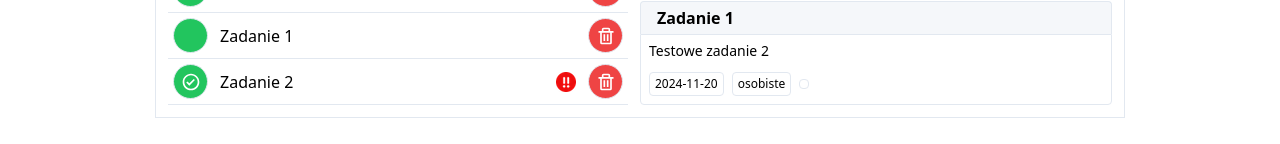
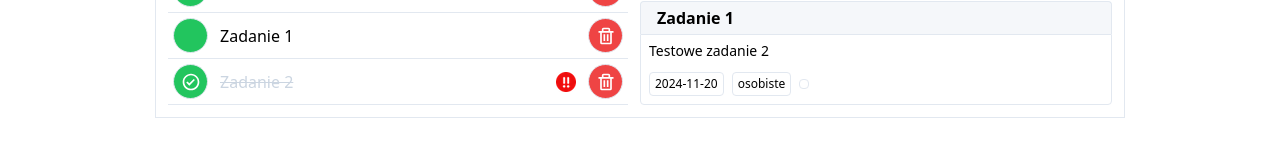
Before and after one commit to JakubM-I/todo-list-vite, a React (Vite) app: page /todo-list-vite/details/1 in a window 1280 px wide. Shown: the part 204-348 px from the top of the page. Built offline with nearby package versions, Linux system fonts and the light colour scheme.

Commit message:
Task list styling - change display done task

```diff
--- a/src/features/tasks/TaskList/index.jsx
+++ b/src/features/tasks/TaskList/index.jsx
@@ -44,7 +44,10 @@ const TasksList = () => {
                         {task.taskDone ? (<BiCheckCircle />) : ""}
                     </button>
                         <div className="grow">
-                            <div className="cursor-pointer" onClick={() => onTaskClick(task.id)}>{task.taskName}</div>
+                            <div className={`cursor-pointer  ${task.taskDone ? "line-through text-disabledGray" : ""}`}
+                            onClick={() => onTaskClick(task.id)}>
+                                {task.taskName}
+                            </div>
                             {/* <NavLink to={`details/${task.id}`} >
                                 {task.taskName}
                             </NavLink> */}
```
